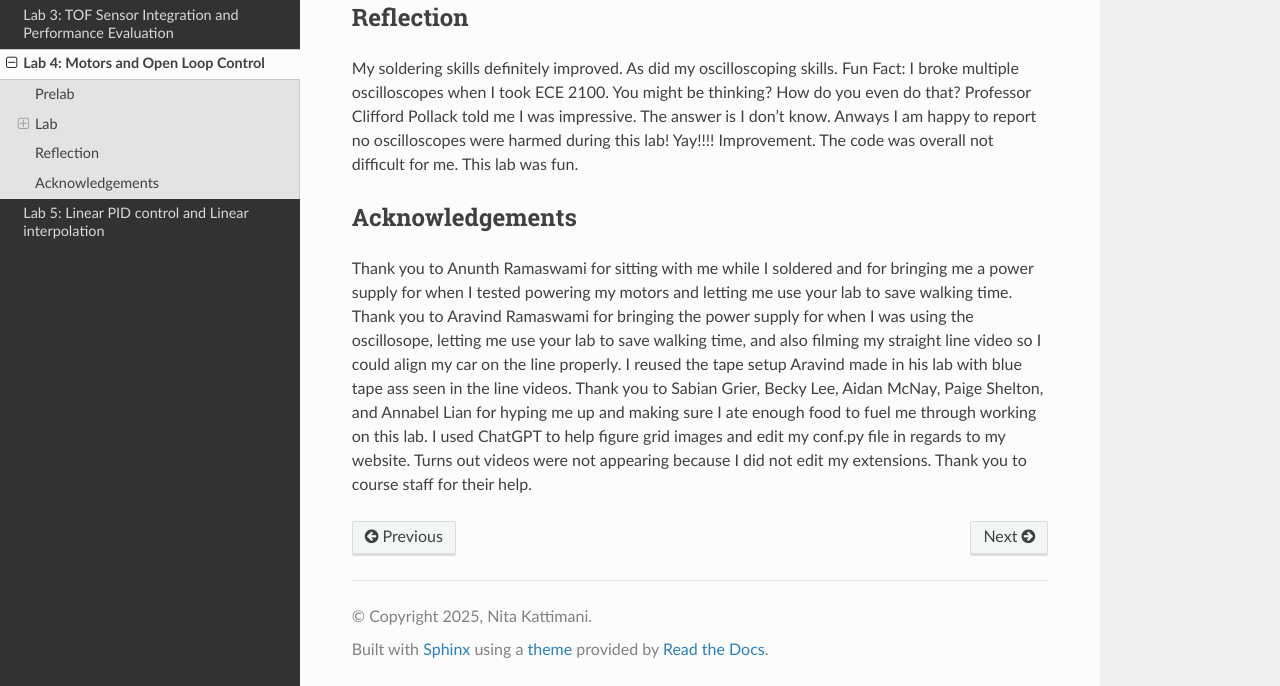
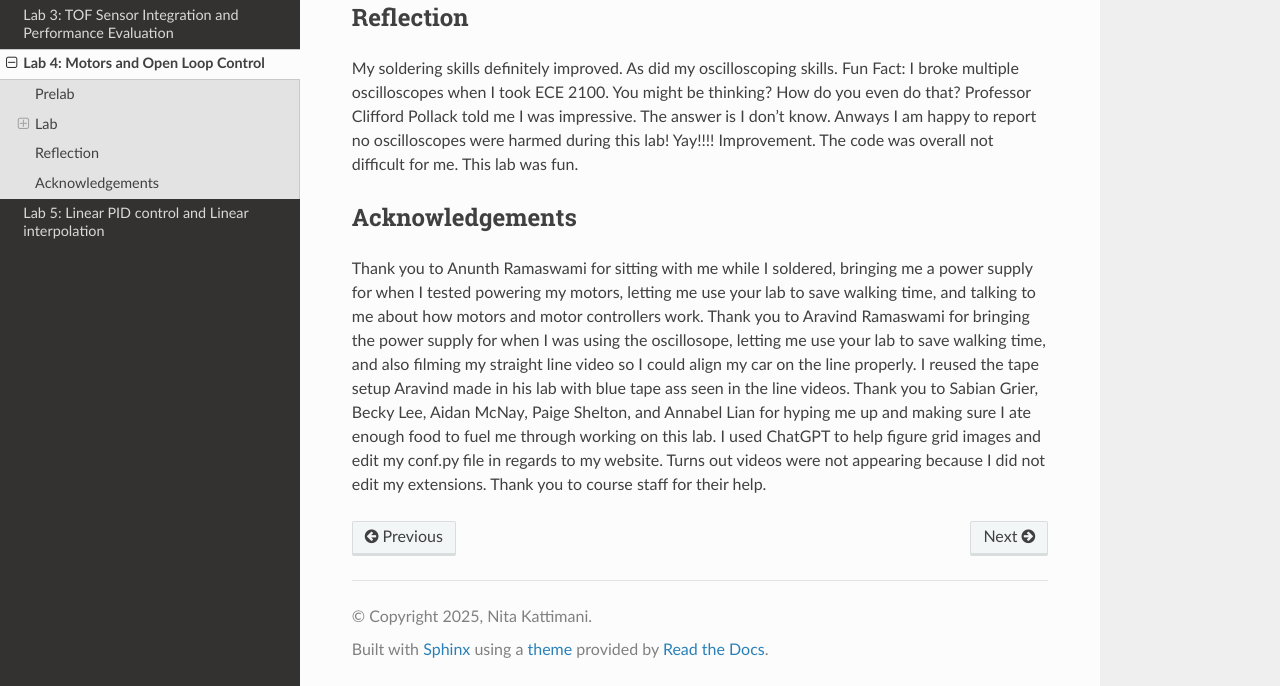
Before and after one commit to nskatti1/Fast-Robots, a Sphinx documentation site: the page built from docs/lab4.rst, in a window 1280 px wide and 900 px high, scrolled down 5385 px, cut to the strip 214-900 px from the top of the window. Built offline with Sphinx 7.4.7 and the Read the Docs theme 3.1.0, drawn with Linux system fonts in a browser that asks for light colours; pages that are not in the unit, such as notebooks, are missing from menus.

Commit message:
Update lab4.rst

```diff
--- a/docs/lab4.rst
+++ b/docs/lab4.rst
@@ -162,4 +162,4 @@ My soldering skills definitely improved. As did my oscilloscoping skills. Fun Fa
 
 Acknowledgements
 -----------------------------
-Thank you to Anunth Ramaswami for sitting with me while I soldered and for bringing me a power supply for when I tested powering my motors and letting me use your lab to save walking time. Thank you to Aravind Ramaswami for bringing the power supply for when I was using the oscillosope, letting me use your lab to save walking time, and also filming my straight line video so I could align my car on the line properly. I reused the tape setup Aravind made in his lab with blue tape ass seen in the line videos. Thank you to Sabian Grier, Becky Lee, Aidan McNay, Paige Shelton, and Annabel Lian for hyping me up and making sure I ate enough food to fuel me through working on this lab. I used ChatGPT to help figure grid images and edit my conf.py file in regards to my website. Turns out videos were not appearing because I did not edit my extensions. Thank you to course staff for their help.
+Thank you to Anunth Ramaswami for sitting with me while I soldered, bringing me a power supply for when I tested powering my motors, letting me use your lab to save walking time, and talking to me about how motors and motor controllers work. Thank you to Aravind Ramaswami for bringing the power supply for when I was using the oscillosope, letting me use your lab to save walking time, and also filming my straight line video so I could align my car on the line properly. I reused the tape setup Aravind made in his lab with blue tape ass seen in the line videos. Thank you to Sabian Grier, Becky Lee, Aidan McNay, Paige Shelton, and Annabel Lian for hyping me up and making sure I ate enough food to fuel me through working on this lab. I used ChatGPT to help figure grid images and edit my conf.py file in regards to my website. Turns out videos were not appearing because I did not edit my extensions. Thank you to course staff for their help.
```
